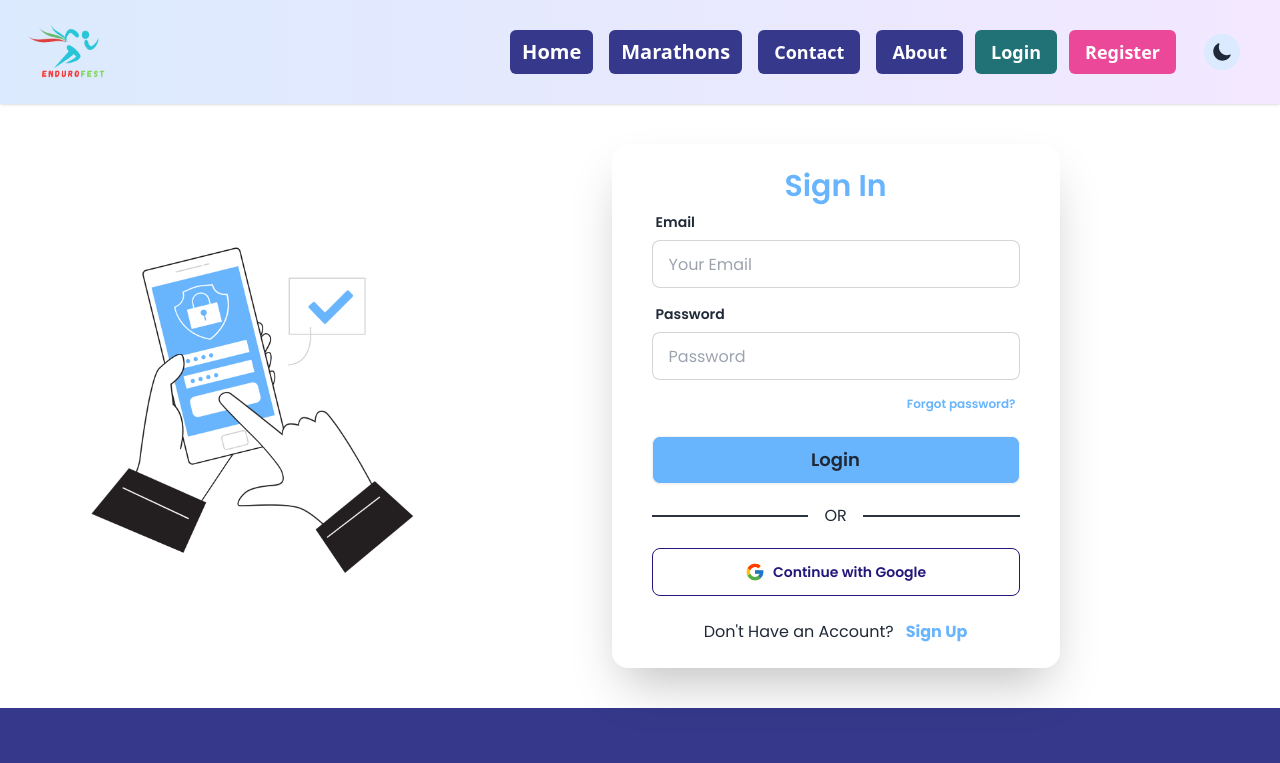
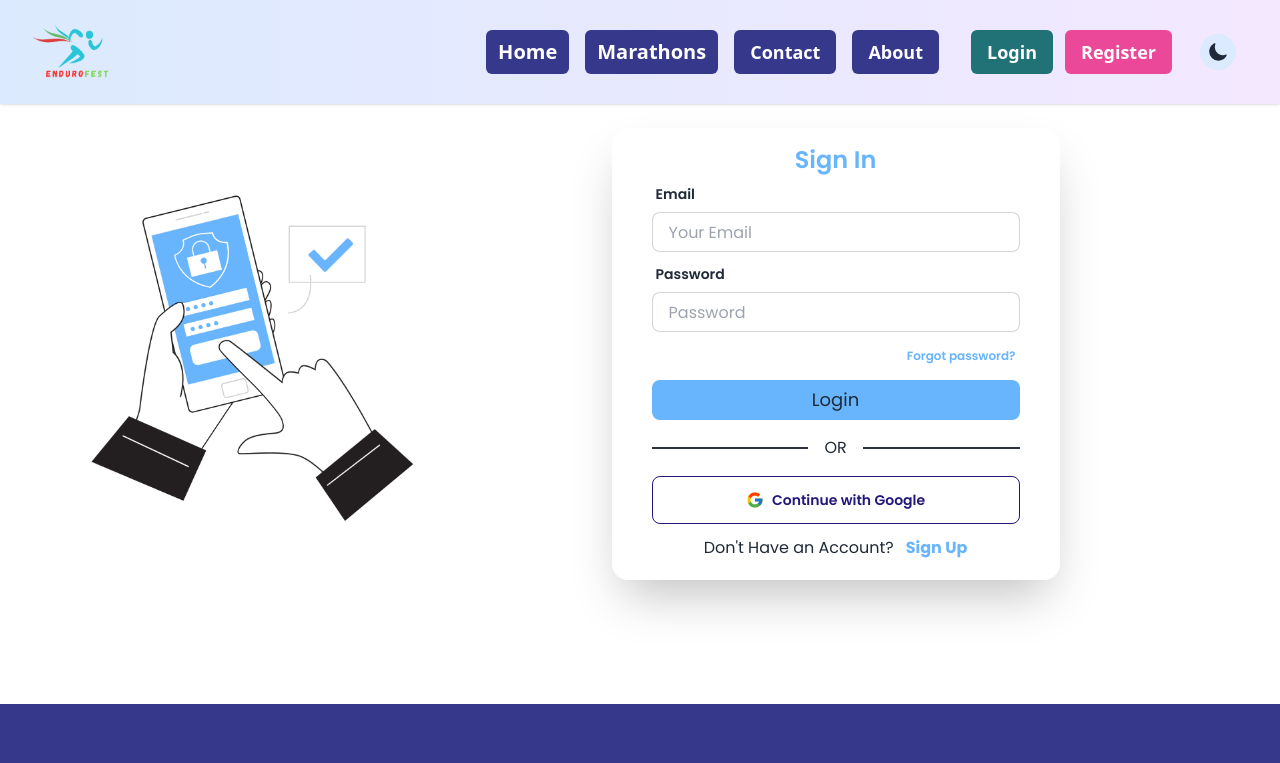
Before and after one commit to noosrat-jahan/EnduroFest, a React (Vite) app: page /login in a window 1280 px wide. Shown: the top 763 px of the page. Built offline with nearby package versions, Linux system fonts and the light colour scheme; no server answers.

Commit message:
marquee wrapper added in the sponsors section's logos

```diff
--- a/package.json
+++ b/package.json
@@ -29,6 +29,7 @@
     "react-countdown-circle-timer": "^3.2.1",
     "react-datepicker": "^7.5.0",
     "react-dom": "^18.3.1",
+    "react-fast-marquee": "^1.6.5",
     "react-helmet": "^6.1.0",
     "react-icons": "^5.4.0",
     "react-router-dom": "^7.1.0",
--- a/src/Authentication/Login.jsx
+++ b/src/Authentication/Login.jsx
@@ -70,34 +70,34 @@ const Login = () => {
     return (
         <div className='flex flex-col-reverse lg:flex-row justify-center items-center gap-3 w-11/12 mx-auto'>
             <img src={login} alt="" className='lg:w-1/3' />
-            <div className="card bg-base-100 w-full font-poppins mx-auto max-w-md py-6 px-10 my-10 shrink-0 shadow-2xl">
-                <h1 className='text-3xl text-center font-semibold text-[#68b5fd]'>Sign In</h1>
-                <form onSubmit={handleLogin} className="card-body p-0">
+            <div className="card bg-base-100 w-full font-poppins mx-auto max-w-md py-4 px-10 my-6 shrink-0 shadow-2xl">
+                <h1 className='text-2xl text-center font-semibold text-[#68b5fd]'>Sign In</h1>
+                <form onSubmit={handleLogin} className="card-body gap-1 p-0">
                     <div className="form-control">
                         <label className="label">
                             <span className="label-text font-semibold">Email</span>
                         </label>
-                        <input type="email" name='email' placeholder="Your Email" className="input input-bordered" required />
+                        <input type="email" name='email' placeholder="Your Email" className="input input-bordered h-10" required />
                     </div>
                     <div className="form-control">
                         <label className="label">
                             <span className="label-text font-semibold">Password</span>
                         </label>
-                        <input type="password" name='password' placeholder="Password" className="input input-bordered" required />
+                        <input type="password" name='password' placeholder="Password" className="input input-bordered h-10" required />
                         <label className="label flex justify-end">
                             <a href="#" className="label-text-alt link link-hover mt-2  text-[#68b5fd] font-semibold">Forgot password?</a>
                         </label>
                     </div>
 
-                    <div className="form-control mt-2">
-                        <button className="btn bg-[#68b5fd] text-lg">Login</button>
+                    <div className="form-control mt-1">
+                        <button className="rounded-lg bg-[#68b5fd] text-lg h-10">Login</button>
                     </div>
                     <div className="divider divider-neutral">OR</div>
                     <div className="*:w-full space-y-2">
-                        <button onClick={handleGoogleLogin} className="btn btn-outline text-[#22177A]"><span className='text-xl'><FcGoogle /></span> Continue with Google</button>
+                        <button onClick={handleGoogleLogin} className="btn btn-outline text-[#22177A]"><span className='text-lg'><FcGoogle /></span> Continue with Google</button>
                     </div>
 
-                    <p className='mt-4 text-center'> Don't Have an Account?
+                    <p className='mt-2 pb-1 text-center'> Don't Have an Account?
                         <Link to="/register" className='text-[#68b5fd] ml-3 font-bold'>Sign Up</Link> </p>
                 </form>
             </div>
--- a/src/Authentication/Register.jsx
+++ b/src/Authentication/Register.jsx
@@ -128,8 +128,8 @@ const Register = () => {
                         <button className="btn bg-[#68b5fd] text-lg">Register</button>
                     </div>
                     <div className="divider divider-neutral">OR</div>
-                    <div className="lg:w-full flex justify-center space-y-2">
-                        <button onClick={handleGoogleLogin} className="btn btn-outline text-[#22177A]"><span className='text-xl'><FcGoogle /></span> Continue with Google</button>
+                    <div className="*:w-full flex justify-center space-y-2">
+                        <button onClick={handleGoogleLogin} className="btn btn-outline text-[#22177A] flex  items-center md:text-lg text-xs"><span className='md:text-xl text-sm'><FcGoogle /></span> Continue with Google</button>
                     </div>
 
                     <p className='mt-4 text-center'> Already Have an Account?
--- a/src/Components/Banner.jsx
+++ b/src/Components/Banner.jsx
@@ -19,7 +19,7 @@ const Banner = () => {
                 }}
                 loop={true} // Enable looping
                 cssMode={true}
-                navigation={true}
+                // navigation={true}
                 pagination={true}
                 mousewheel={true}
                 keyboard={true}
@@ -27,26 +27,26 @@ const Banner = () => {
                 className="mySwiper"
             >
                 <SwiperSlide className='bg one flex flex-col text-right '>
-                    <div className='lg:ml-52 space-y-3 pr-2'>
+                    <div className='lg:ml-52 space-y-3 pr-3'>
                         <h1 className=' lg:text-7xl text-white font-bold text-right'>Join The <span className='text-yellow-200'>Race</span> <br /> Push Your <span className='text-yellow-200'>Limits</span></h1>
                         <p className='text-white text-right font-bold'>EnduroFest Marathon 2025 is more than just a test of <br /> endurance—it’s a celebration of human determination and resilience.</p>
                     </div>
                 </SwiperSlide>
                 <SwiperSlide className='bg two'>
-                    <div className='lg:ml-52 space-y-3 pr-2'>
+                    <div className='lg:ml-52 space-y-3 pr-3'>
                         <h1 className=' lg:text-7xl text-white font-bold text-right'>Run <span className='text-yellow-200'>Beyond Limits,</span> <br /> Chase Your <span className='text-yellow-200'>Goals!</span></h1>
                         <p className='text-white text-right font-bold'>EnduroFest Marathon 2025 is more than just a test of <br /> endurance—it’s a celebration of human determination and resilience.</p>
                     </div>
                 </SwiperSlide>
                 <SwiperSlide className='bg three'>
-                    <div className='lg:ml-52 space-y-3 pr-2'>
+                    <div className='lg:ml-52 space-y-3 pr-3'>
                         <h1 className=' lg:text-7xl text-white font-bold text-right'>Every <span className='text-yellow-200'> Step Counts, </span> <br /> Keep Moving<span className='text-yellow-200'>Forward!</span></h1>
                         <p className='text-white text-right font-bold'>EnduroFest Marathon 2025 is more than just a test of <br /> endurance—it’s a celebration of human determination and resilience.</p>
                     </div>
 
                 </SwiperSlide>
                 <SwiperSlide className='bg four'>
-                    <div className='lg:ml-52 space-y-3 pr-2'>
+                    <div className='lg:ml-52 space-y-3 pr-3'>
                         <h1 className=' lg:text-7xl text-white font-bold text-right'>Unleash  <span className='text-yellow-200'>Your Potential,</span> <br /> Run with <span className='text-yellow-200'>Passion!</span></h1>
                         <p className='text-white text-right font-bold'>EnduroFest Marathon 2025 is more than just a test of <br /> endurance—it’s a celebration of human determination and resilience.</p>
                     </div>
--- a/src/Components/Navbar.jsx
+++ b/src/Components/Navbar.jsx
@@ -48,7 +48,7 @@ const Navbar = () => {
   };
 
   return (
-    <div className="navbar sticky top-0  shadow z-10 bg-base-100  bg-gradient-to-r from-blue-100 to-purple-100  dark:from-slate-800 dark:to-slate-700 px-4 py-3 mx-auto">
+    <div className="navbar sticky top-0 justify-between shadow z-10 bg-base-100  bg-gradient-to-r from-blue-100 to-purple-100  dark:from-slate-800 dark:to-slate-700 px-5 py-3 mx-auto">
       <div className="navbar-start">
         <div className="dropdown">
           <div tabIndex={0} role="button" className="btn btn-ghost lg:hidden">
@@ -108,7 +108,7 @@ const Navbar = () => {
           </ul>
         </div>
         <Link to="/">
-          <img src={logo} alt="" className="w-1/2  md:w-1/3 " />
+          <img src={logo} alt="" className="w-2/3  md:w-1/3 " />
         </Link>
       </div>
 
@@ -192,7 +192,7 @@ const Navbar = () => {
             </div>
           </div>
         ) : (
-          <div className="flex gap-3">
+          <div className="flex gap-3 lg:ml-5">
             <Link
               to="/login"
               className="bg-[#217276] lg:px-4 px-2 py-2 rounded-md text-white text-xs lg:text-lg font-bold"
```
Also changed, not shown: src/Components/Sponsor.jsx (+27 -27 lines), 1 other file (tests, documents, lock files or other folders).
